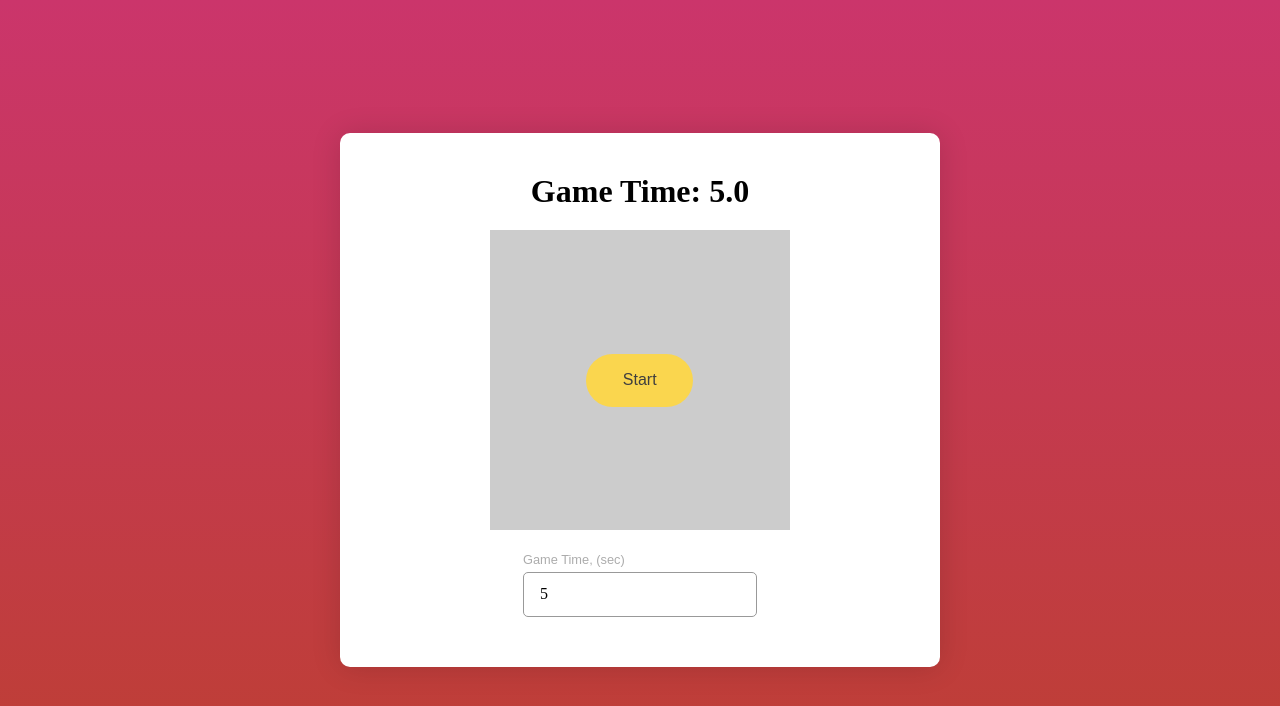
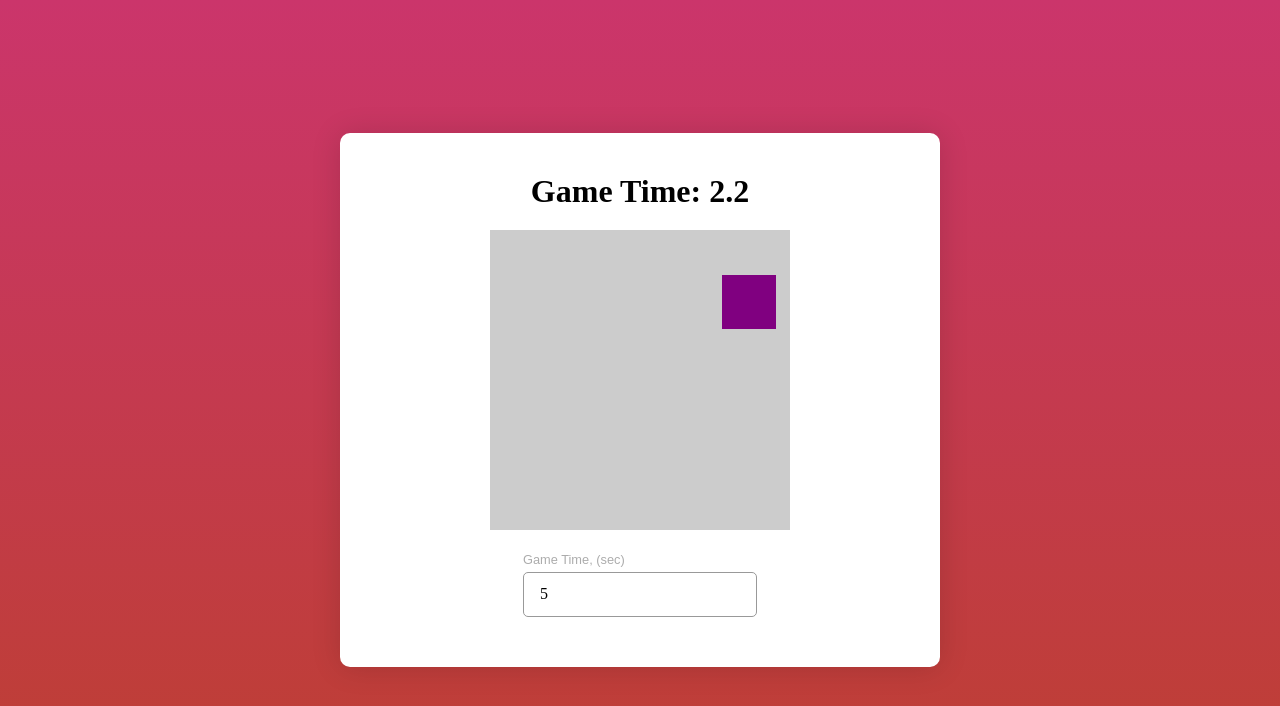
Before and after one commit to sezardino/reaction-game, a website built with Vite: page index.html in a window 1280 px wide. Both pictures are taken after a click on the button "Start". Built offline with nearby package versions, Linux system fonts and the light colour scheme.

Commit message:
add game logic

```diff
--- /dev/null
+++ b/src/const.ts
@@ -0,0 +1,10 @@
+export const colors = [
+  "teal",
+  "green",
+  "red",
+  "purple",
+  "black",
+  "white",
+  "orange",
+  "blue",
+];
--- /dev/null
+++ b/src/controller.ts
@@ -0,0 +1,132 @@
+import { Game } from "./game";
+import { ControllerProps, IController } from "./types";
+
+const DEFAULT_TIME = 5;
+
+export class Controller implements IController {
+  private game: Game;
+  private playground: Element;
+  private startButton: Element;
+  private timeHeader: Element;
+  private timeInput: Element;
+  private timeIndicator: Element;
+  private results: Element;
+  private resultsCount: Element;
+  private time: number;
+
+  constructor(props: ControllerProps) {
+    const app = document.querySelector(props.appSelector);
+
+    if (!app) {
+      throw new Error(`Can't found ${props.appSelector}`);
+    }
+
+    const playground = app.querySelector(props.playgroundSelector);
+    const startButton = app.querySelector(props.startButtonSelector);
+    const timeHeader = app.querySelector(props.timeHeader);
+    const timeIndicator = app.querySelector(props.timeIndicatorSelector);
+    const timeInput = app.querySelector(props.timeInputSelector);
+    const results = app.querySelector(props.resultsSelector);
+    const resultsCount = app.querySelector(props.resultsCountSelector);
+
+    if (
+      !playground ||
+      !startButton ||
+      !timeHeader ||
+      !timeIndicator ||
+      !timeInput ||
+      !results ||
+      !resultsCount
+    ) {
+      throw new Error(`Some node are not found`);
+    }
+
+    this.time = DEFAULT_TIME;
+    this.playground = playground;
+    this.startButton = startButton;
+    this.timeHeader = timeHeader;
+    this.timeIndicator = timeIndicator;
+    this.timeInput = timeInput;
+    this.results = results;
+    this.resultsCount = resultsCount;
+
+    this.timeChangeHandler = this.timeChangeHandler.bind(this);
+    this.startGameHandler = this.startGameHandler.bind(this);
+    this.endGameHandler = this.endGameHandler.bind(this);
+
+    this.game = new Game({
+      playground: this.playground,
+      gameOverHandler: this.endGameHandler,
+    });
+  }
+
+  private toggleVisibility(element: Element[] | Element) {
+    if (Array.isArray(element)) {
+      element.forEach((item) => item.classList.toggle("hide"));
+      return;
+    }
+
+    element.classList.toggle("hide");
+  }
+
+  private gameTimeChange() {
+    let leftTime = this.time;
+
+    const interval = setInterval(() => {
+      if (leftTime <= 0) {
+        clearInterval(interval);
+      }
+
+      leftTime = leftTime - 0.1;
+      this.timeIndicator.textContent = leftTime.toFixed(1);
+    }, 100);
+  }
+
+  private startGameHandler() {
+    this.toggleVisibility(this.startButton);
+    this.timeInput.setAttribute("disabled", "true");
+    this.results.classList.add("hide");
+    this.game.start(this.time);
+    this.gameTimeChange();
+  }
+
+  private endGameHandler(results: number) {
+    this.toggleVisibility([this.timeHeader, this.results]);
+    this.resultsCount.textContent = results.toString();
+
+    setTimeout(() => {
+      this.timeInput.removeAttribute("disabled");
+      this.toggleVisibility([this.timeHeader, this.startButton, this.results]);
+    }, 3000);
+  }
+
+  private timeChangeHandler(event: Event) {
+    const target = event.target as HTMLInputElement;
+
+    if (!target || !this.timeIndicator) {
+      return;
+    }
+
+    this.time = +target.value;
+
+    this.timeIndicator.textContent = this.time.toFixed(1);
+  }
+
+  private addListeners() {
+    this.startButton.addEventListener("click", this.startGameHandler);
+    this.timeInput.addEventListener("change", this.timeChangeHandler);
+  }
+
+  private deleteListeners() {
+    this.startButton.removeEventListener("click", this.startGameHandler);
+    this.timeInput.removeEventListener("change", this.timeChangeHandler);
+  }
+
+  init() {
+    this.addListeners();
+  }
+
+  destroy() {
+    this.deleteListeners();
+  }
+}
--- /dev/null
+++ b/src/game.ts
@@ -0,0 +1,96 @@
+import { GameProps, IGame } from "./types";
+import { colors } from "./const";
+
+export class Game implements IGame {
+  private count: number;
+  private isPlaying: boolean;
+  private polygon: Element;
+  private gameOverHandler: (index: number) => void;
+
+  constructor(props: GameProps) {
+    if (!props.playground) {
+      throw new Error("Polygon not assign");
+    }
+
+    this.polygon = props.playground;
+    this.count = 0;
+    this.isPlaying = false;
+    this.gameOverHandler = props.gameOverHandler;
+
+    this.clickHandler = this.clickHandler.bind(this);
+    this.generateItem = this.generateItem.bind(this);
+
+    this.init();
+  }
+
+  private generateItem() {
+    const item = document.createElement("div");
+    item.classList.add("item");
+
+    const size = Math.floor(Math.random() * 85 + 15);
+
+    const polygonHeight = this.polygon.clientHeight - size;
+    const polygonWidth = this.polygon.clientWidth - size;
+
+    const coordinateX = Math.floor(Math.random() * polygonWidth);
+    const coordinateY = Math.floor(Math.random() * polygonHeight);
+
+    const color = colors[Math.floor(Math.random() * colors.length)];
+
+    item.style.cssText = `
+      width: ${size}px;
+      height: ${size}px;
+      transform: translate(${coordinateY}px, ${coordinateX}px);
+      background-color: ${color};
+    `;
+
+    this.polygon.appendChild(item);
+  }
+
+  private clearPolygon() {
+    this.polygon.innerHTML = "";
+  }
+
+  private clickHandler(evt: MouseEvent) {
+    const target = evt.target as Element;
+
+    if (!target.classList.contains("item")) {
+      return;
+    }
+
+    target.remove();
+
+    this.count += 1;
+    this.generateItem();
+  }
+
+  private addListeners() {
+    (this.polygon as HTMLDivElement).addEventListener(
+      "click",
+      this.clickHandler
+    );
+  }
+
+  private resetGame() {
+    this.count = 0;
+  }
+
+  private init() {
+    this.addListeners();
+  }
+
+  start(time: number) {
+    this.isPlaying = true;
+    this.generateItem();
+    setTimeout(() => {
+      this.endGame();
+    }, time * 1000);
+  }
+
+  private endGame() {
+    this.isPlaying = false;
+    this.clearPolygon();
+    this.gameOverHandler(this.count);
+    this.resetGame();
+  }
+}
--- a/src/main.ts
+++ b/src/main.ts
@@ -1 +1,18 @@
 import "./style.css";
+
+import { Controller } from "./controller";
+
+window.addEventListener("DOMContentLoaded", () => {
+  const app = new Controller({
+    appSelector: ".app",
+    playgroundSelector: "#game",
+    startButtonSelector: "#start",
+    timeHeader: "#time-header",
+    timeIndicatorSelector: "#time",
+    timeInputSelector: "#game-time",
+    resultsSelector: "#result-header",
+    resultsCountSelector: "#result",
+  });
+
+  app.init();
+});
--- a/src/style.css
+++ b/src/style.css
@@ -13,7 +13,7 @@ body {
   align-items: center;
   padding: 20px;
   overflow: hidden;
-  background: linear-gradient(#CB356B, #BD3F32);
+  background: linear-gradient(#cb356b, #bd3f32);
 }
 
 .app {
@@ -21,7 +21,8 @@ body {
   padding: 20px;
   width: 600px;
   margin: 0 auto;
-  box-shadow: 0 1px 30px 0 rgba(0,0,0,0.14), 0 0px 0px 0 rgba(0,0,0,.12), 0 0px 0px 0px rgba(0,0,0,.3);
+  box-shadow: 0 1px 30px 0 rgba(0, 0, 0, 0.14), 0 0px 0px 0 rgba(0, 0, 0, 0.12),
+    0 0px 0px 0px rgba(0, 0, 0, 0.3);
   border-radius: 10px;
 }
 
@@ -55,8 +56,8 @@ body {
   max-width: 100%;
   margin-bottom: 3px;
   color: #acacac;
-  font-family: GothamPro,sans-serif;
-  font-size: .8rem;
+  font-family: GothamPro, sans-serif;
+  font-size: 0.8rem;
   font-weight: normal;
   line-height: 1.2rem;
 }
@@ -65,7 +66,7 @@ body {
   display: block;
   width: 100%;
   max-height: 2.8rem;
-  padding: .8rem 1rem;
+  padding: 0.8rem 1rem;
   font-size: inherit;
   font-family: inherit;
   font-weight: inherit;
@@ -78,9 +79,6 @@ body {
 
 .game {
   position: relative;
-  display: flex;
-  align-items: center;
-  justify-content: center;
   border: 1px solid #ccc;
   background: #ccc;
   min-height: 300px;
@@ -89,8 +87,12 @@ body {
   max-height: 300px;
 }
 
+.game > div {
+  cursor: pointer;
+}
+
 .hide {
-  display: none!important;
+  display: none !important;
 }
 
 .btn {
@@ -113,24 +115,25 @@ body {
   color: #3f3f3f;
   border: none;
   border-radius: 2.8rem;
-  transition: transform .2s ease-in-out,box-shadow .2s ease-in-out,-webkit-transform .2s ease-in-out,-webkit-box-shadow .2s ease-in-out;
+  transition: transform 0.2s ease-in-out, box-shadow 0.2s ease-in-out,
+    -webkit-transform 0.2s ease-in-out, -webkit-box-shadow 0.2s ease-in-out;
   will-change: transform;
 }
 
 .btn:disabled {
-  background: #ccc!important;
+  background: #ccc !important;
   border: 1px solid #ccc;
   color: #000;
   cursor: not-allowed;
 }
 
 .btn:active {
-  transition: transform .1s ease-in-out,box-shadow .1s ease-in-out!important;
-  transform: none!important;
-  box-shadow: none!important;
+  transition: transform 0.1s ease-in-out, box-shadow 0.1s ease-in-out !important;
+  transform: none !important;
+  box-shadow: none !important;
 }
 
 .btn:hover {
-  box-shadow: 0 6px 16px 0 rgba(0,0,0,.2);
+  box-shadow: 0 6px 16px 0 rgba(0, 0, 0, 0.2);
   transform: translateY(-1px);
 }
--- /dev/null
+++ b/src/types.ts
@@ -0,0 +1,24 @@
+export interface IController {
+  init: () => void;
+  destroy: () => void;
+}
+
+export interface ControllerProps {
+  appSelector: string;
+  playgroundSelector: string;
+  startButtonSelector: string;
+  timeHeader: string;
+  timeInputSelector: string;
+  timeIndicatorSelector: string;
+  resultsSelector: string;
+  resultsCountSelector: string;
+}
+
+export interface IGame {
+  start: (time: number) => void;
+}
+
+export interface GameProps {
+  playground: Element | null;
+  gameOverHandler: (index: number) => void;
+}
```
Also changed, not shown: README.md.
